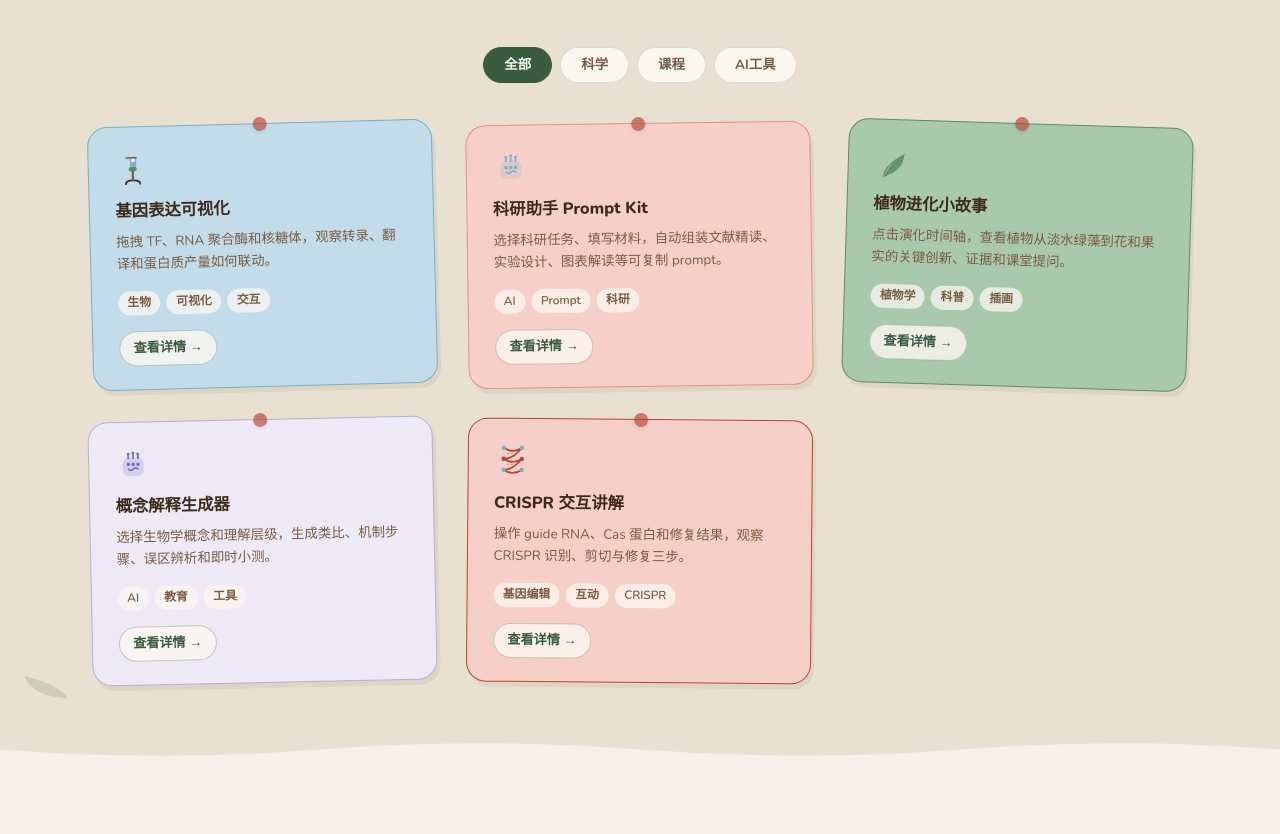
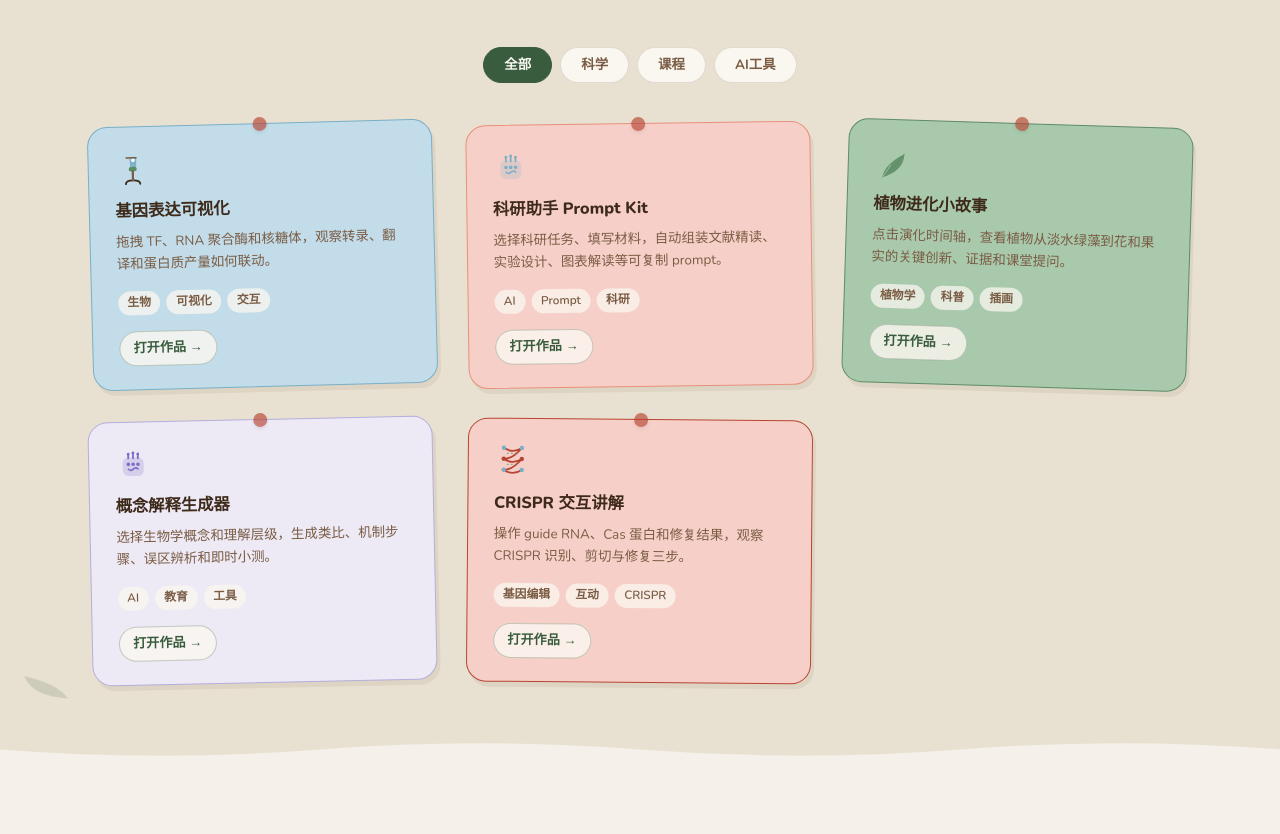
Before and after one commit to liruirui321/Bycherry, a React (Vite) app: page / in a window 1280 px wide. Shown: the part 707-1541 px from the top of the page. Built offline with nearby package versions, Linux system fonts and the light colour scheme.

Commit message:
Use real links for work cards

```diff
--- a/src/app/components/Works.tsx
+++ b/src/app/components/Works.tsx
@@ -55,25 +55,21 @@ function WorkCard({ work }: { work: (typeof works)[0] }) {
   const [hovered, setHovered] = useState(false);
   const href = "href" in work ? work.href : undefined;
 
-  function openDetail() {
+  function openDetail(event?: React.MouseEvent<HTMLAnchorElement>) {
+    event?.preventDefault();
     if (!href) return;
     window.history.pushState(null, "", href);
     window.dispatchEvent(new PopStateEvent("popstate"));
   }
 
   return (
-    <div
-      role={href ? "link" : undefined}
-      tabIndex={href ? 0 : undefined}
+    <a
+      href={href}
       onClick={openDetail}
-      onKeyDown={(event) => {
-        if (href && (event.key === "Enter" || event.key === " ")) {
-          event.preventDefault();
-          openDetail();
-        }
-      }}
       onMouseEnter={() => setHovered(true)}
       onMouseLeave={() => setHovered(false)}
+      onFocus={() => setHovered(true)}
+      onBlur={() => setHovered(false)}
       style={{
         background: work.color,
         border: `1.5px solid ${work.border}`,
@@ -84,6 +80,9 @@ function WorkCard({ work }: { work: (typeof works)[0] }) {
         boxShadow: hovered ? "5px 12px 0px rgba(94,68,42,0.12)" : "3px 5px 0px rgba(94,68,42,0.08)",
         cursor: href ? "pointer" : "default",
         position: "relative",
+        color: "inherit",
+        textDecoration: "none",
+        display: "block",
       }}
     >
       {/* Push pin */}
@@ -107,14 +106,8 @@ function WorkCard({ work }: { work: (typeof works)[0] }) {
         ))}
       </div>
 
-      {href ? (
-        <a
-          href={href}
-          onClick={(event) => {
-            event.preventDefault();
-            event.stopPropagation();
-            openDetail();
-          }}
+      <span
+        aria-hidden="true"
         style={{
           display: "inline-flex",
           alignItems: "center",
@@ -131,10 +124,9 @@ function WorkCard({ work }: { work: (typeof works)[0] }) {
           textDecoration: "none",
         }}
       >
-          查看详情 →
+        打开作品 →
+      </span>
     </a>
-      ) : null}
-    </div>
   );
 }
 
@@ -204,6 +196,7 @@ export function Works() {
             <button
               key={cat}
               onClick={() => setActiveCategory(cat)}
+              aria-pressed={activeCategory === cat}
               style={{
                 background: activeCategory === cat ? "var(--cherry-forest)" : "var(--card)",
                 color: activeCategory === cat ? "#FAF7F1" : "var(--cherry-warm-mid)",
```
Lines whose indentation alone changed are shown as unchanged.
